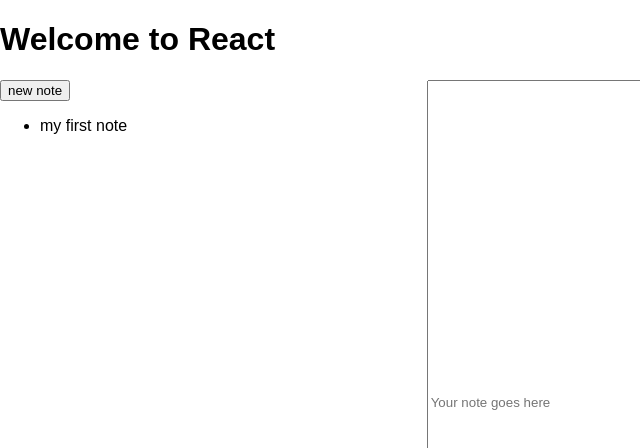
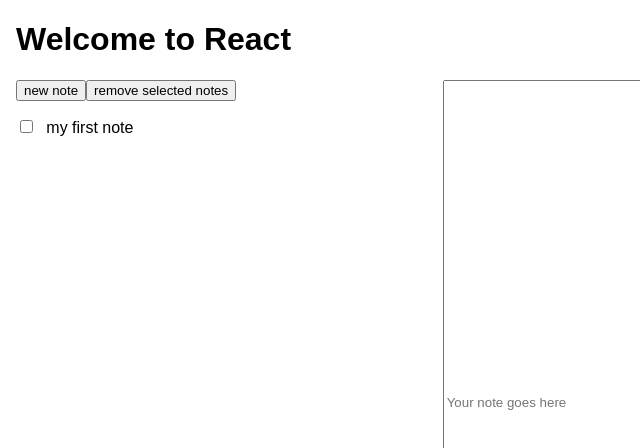
Before and after one commit to IEEEComputerSocietyUNB/CodingDojo, a React (Create React App) app in the folder 2018/180505/master/note-taking-app/: page / in a window 1280 px wide. Shown: the top 448 px of the page, without its empty margins (0-640 px from the left). Built offline with nearby package versions, Linux system fonts and the light colour scheme.

Commit message:
✨ Lets user remove notes

```diff
--- a/2018/180505/master/note-taking-app/src/NoteList.js
+++ b/2018/180505/master/note-taking-app/src/NoteList.js
@@ -4,13 +4,37 @@ export default class NoteList extends Component {
   state = {
     list: [
       'my first note',
-    ]
+    ],
+    selected: []
   }
 
   addNote = () => {
     this.setState({
-      list: [...this.state.list, '']
+      list: [...this.state.list, this.state.list.length]
     })
+  }
+
+  toggleNote = (index) => {
+    if (this.isNoteSelected(index)) {
+      this.setState({
+        selected: this.state.selected.filter(i => i !== index)
+      })
+    } else {
+      this.setState({
+        selected: [...this.state.selected, index]
+      })
+    }
+  }
+
+  isNoteSelected = (index) => {
+    return this.state.selected.includes(index)
+  }
+
+  removeNotes = () => {
+    this.setState(state => ({
+      list: state.list.filter((note, index) => !state.selected.includes(index)),
+      selected: [],
+    }))
   }
 
   render() {
@@ -20,11 +44,20 @@ export default class NoteList extends Component {
           <button onClick={this.addNote}>
             new note
           </button>
+          <button onClick={this.removeNotes}>
+            remove selected notes
+          </button>
         </div>
 
         <ul className="list">
-          {this.state.list.map(note => (
-            <li className="note" key={note}>
+          {this.state.list.map((note, index) => (
+            <li className="note" key={`${note}-${index}`}>
+              <input
+                type="checkbox"
+                alt={`remove note #${index + 1}`}
+                checked={this.isNoteSelected(index)}
+                onClick={() => this.toggleNote(index)}
+              />
               {note}
             </li>
           ))}
--- a/2018/180505/master/note-taking-app/src/index.css
+++ b/2018/180505/master/note-taking-app/src/index.css
@@ -1,5 +1,5 @@
 body {
-  margin: 0;
+  margin: 0 1em;
   padding: 0;
   font-family: sans-serif;
 }
@@ -13,6 +13,15 @@ body {
   flex: 1;
 }
 
+.NoteList > ul {
+  list-style: none;
+  padding-left: 0;
+}
+
+.NoteList > ul > li > input {
+  margin-right: 1em;
+}
+
 .Note {
   flex: 2;
 }
```
Also changed, not shown: 1 other file (tests, documents, lock files or other folders).
